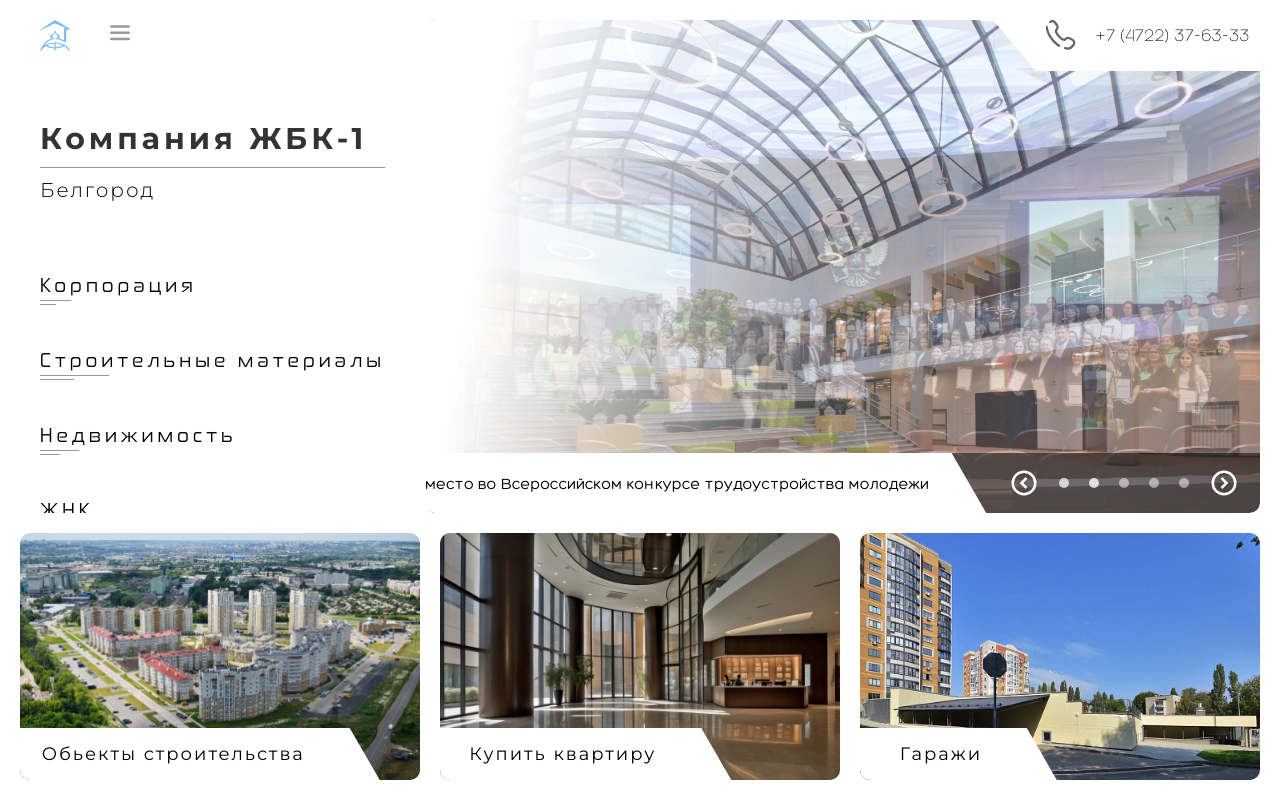
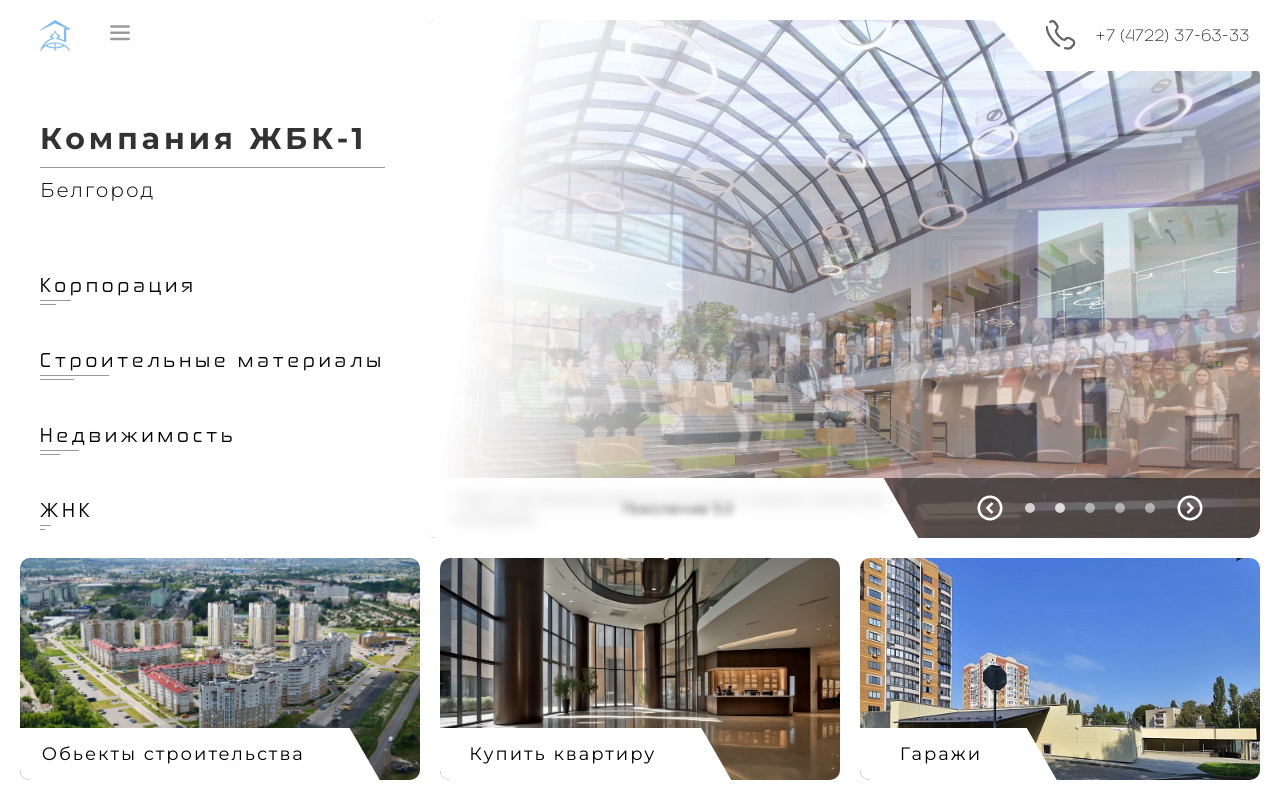
Before and after one commit to CodeGen2309/mainv4, a Vue app: page /real in a window 1280 px wide. Built offline with nearby package versions, Linux system fonts and the light colour scheme.

Commit message:
lil clean up

```diff
--- a/src/components/mainSlider.vue
+++ b/src/components/mainSlider.vue
@@ -5,39 +5,37 @@
   import slidesData from '/mocks/slides.json'
 
   let currentSlide = ref(0)
-  let currTitle = ref(slidesData[currentSlide.value].title)
   let slideTicker = false
 
 
   function nextSlide () {
-    console.log('NEXT SLIDE');
+    let isLastSlide = currentSlide.value >= slidesData.length - 1
 
-    currentSlide.value++
-    currTitle = ref(slidesData[currentSlide.value].title)
+    if (isLastSlide) { currentSlide.value = 0 }
+    else { currentSlide.value++ }
 
-    if (currentSlide.value >= slidesData.length - 1) {
-      currentSlide.value = 0
-    }
+    // console.log({currentSlide: currentSlide.value, len: slidesData.length});
   }
 
+
   function prevSlide () {
-    currentSlide.value--
-    currTitle = ref(slidesData[currentSlide.value].title)
+    let isFirstSlide = currentSlide.value <= 0
+    let lastSlide = currentSlide.value = slidesData.length - 1
 
-    if (currentSlide.value < 0) {
-      currentSlide.value = slidesData.length - 1
-    }
+    if (isFirstSlide) { lastSlide }
+    else { currentSlide.value-- }
+
+    // console.log({currentSlide: currentSlide.value, len: slidesData.length});
   }
 
 
   function toggleSlide (index) {
-    console.log(`SLIDE INDEX ${index}`);
     currentSlide.value = index
   }
 
 
   function startSlider () {
-    slideTicker = setInterval(() => {
+    slideTicker =  setInterval(() => {
       nextSlide();
     }, 5000);
   }
@@ -68,7 +66,12 @@
     <div class="sld__dock">
       <div class="sld__transformer sld__dockContentHolder">
         <div class="sld__dockContent">
-          <p class="sld__dockTitle">{{ currTitle }}</p>
+          <p class="sld__dockTitle"
+            :class="{ 'sld__dockTitle_inactive': currentSlide != index }"
+            v-for="(item, index) in slidesData" :key="index"
+          >
+            {{ item.title }}
+          </p>
         </div>
       </div>
 
@@ -135,12 +138,7 @@
 
 .sld__inactiveSlide {
   opacity: 0;
-
-  transform:
-    /* scale(1.05) */
-    translateX(10px)
-    /* translateY(50px) */
-  ;
+  transform: translateX(10px);
 }
 
 
@@ -167,20 +165,31 @@
   transform: skewX(-30deg);
 
 
-  padding: 0 20px;
+  padding: 0 20px 0 100px;
   box-sizing: border-box;
   flex-grow: 1;
 }
 
 
 .sld__dockContentHolder {
+  position: relative;
   background: white;
   margin-left: -50px;
+  width: 50%;
+  overflow: hidden;
 }
 
 
 .sld__dockTitle {
+  position: absolute;
   margin: 0; padding: 0;
+  opacity: 1;
+  transition: .5s;
+}
+
+.sld__dockTitle_inactive {
+  opacity: 0;
+  filter: blur(10px);
 }
 
 
@@ -190,11 +199,13 @@
   justify-content: center;
   gap: 20px;
 
-  flex-grow: 1;
   transform: skewX(-30deg);
 }
 
 .sld__dockControlsHolder {
+  display: flex;
+  justify-content: center;
+
   background: rgba(0, 0, 0, .5);
   padding: 0 20px;
   margin-right: -20px;
@@ -204,6 +215,7 @@
   display: flex;
   justify-content: center;
   align-items: center;
+  cursor: pointer;
 
   color: white;
   width: 30px;
--- a/src/pages/menu.vue
+++ b/src/pages/menu.vue
@@ -202,10 +202,10 @@
 
 <template>
   <section class="menup">
-    <div class="menup__back">
+    <!-- <div class="menup__back">
       <img class="menup__backImg" :src="currentBack">
       <div class="menup__backFilter"></div>
-    </div>
+    </div> -->
 
     <ul class="menup__pager">
       <li class="menup__pagerItem" v-for="(item, index) in pager" :key="index"
@@ -340,7 +340,7 @@
   position: relative;
   border-radius: 10px;
   overflow: hidden;
-  box-shadow: 0 0 10px 3px rgba(0, 0, 0, .1);
+  /* box-shadow: 0 0 10px 3px rgba(0, 0, 0, .1); */
   transition: .3s;
 }
 
--- a/src/views/mainView.vue
+++ b/src/views/mainView.vue
@@ -15,20 +15,6 @@
 let showSubMenu = ref()
 let currentSubMenu = ref(subMenuList['main'])
 
-
-
-async function enterAimation () {
-  let topimg = document.querySelector('.app__img');
-  let tiles = document.querySelectorAll('.app__tile');
-
-  // animate(topimg, { opacity: 1, scale: 1.05, translateX: '20px' }, { duration: .8 })
-
-  animate(
-    tiles,
-    {  opacity: [0, 1],  translateX: ['-50px', '0px'] },
-    { duration: .3, delay: stagger(0.1) }
-  )
-}
 
 
 async function leaveAnim () {
@@ -54,27 +40,17 @@
 
 
 async function changeSubMenu (newMenu) {
-  let subMenu, hideSub, showSub
+  let subMenu, hideDefs, showDefs, durDefs
 
   showExtMenu()
   subMenu = document.querySelectorAll('.subMenu__list')
+  hideDefs = { 'opacity': [1, 0], 'translateX': ['0px', '20px'] },
+  showDefs = { 'opacity': [0, 1], 'translateX': ['-20px', '0px'] },
+  durDefs  = { duration: 0.2 }
 
-  hideSub = [
-    subMenu,
-    { 'opacity': [1, 0], 'translateX': ['0px', '20px'] },
-    { duration: 0.2 }
-  ]
-
-  showSub = [
-    subMenu,
-    { 'opacity': [0, 1], 'translateX': ['-20px', '0px'] },
-    { duration: 0.2 }
-  ]
-
-
-  await animate([hideSub])
+  await animate(subMenu, hideDefs, durDefs)
   currentSubMenu.value = subMenuList[newMenu]
-  await animate([showSub])
+  await animate(subMenu, showDefs, durDefs)
 }
 
 
@@ -82,46 +58,25 @@
   let subMenuItem = document.querySelector('.app__subMenu')
   let items = document.querySelectorAll('.subMenu__item')
 
-  let listAnim = [
-    items,
-    { opacity: 1 },
-    { duration: .3, delay: stagger(0.03) }
+  let animList = [
+    [ subMenuItem, {'width': '100%'}, {duration: 0} ],
+    [ subMenuItem,  { 'opacity': 1}, { duration: .5} ],
+    [ items, { opacity: 1 }, { duration: .3, delay: stagger(0.03) } ]
   ]
 
-  let containerAnim = [
-    subMenuItem,
-    { 'opacity': 1},
-    { duration: .5}
-  ]
-
-  animate(
-    subMenuItem,
-    {'width': '100%'},
-    {duration: 0}
-  )
-
-
-  animate([containerAnim])
-  animate([listAnim])
+  animate(animList)
 }
 
 
 async function hideExtMenu () {
-  let subMenuItem, items,
-  coverAnim, subMenuAnim
+  let subMenuItem = document.querySelector('.app__subMenu')
 
-  subMenuItem = document.querySelector('.app__subMenu')
-  items = document.querySelector('.subMenu__item')
-
-  coverAnim = [ subMenuItem, { 'opacity': 0} ]
-
-  subMenuAnim = [ items,
-    {'width': '0%'},
-    { duration: 0 }
+  let animTest = [
+    [ subMenuItem, { 'opacity': 0}, { duration: .3} ],
+    [ subMenuItem,  { 'width': '0%'}, {at: '+0.1'} ]
   ]
 
-
-  await animate([coverAnim, subMenuAnim])
+  await animate(animTest)
 }
 
 
@@ -129,18 +84,12 @@
   console.log(ent);
 }
 
-
-onMounted(() => {
-  enterAimation()
-})
 </script>
 
 
 <template>
   <section class="app">
     <div class="app__top">
-      <!-- <side-menu class="app__smenu" @goClick="goTo" /> -->
-
       <side-menu class="app__smenu" @goClick="goTo"
         :menu="subMenuList.main" @hoverOn="changeSubMenu"
       />
@@ -160,7 +109,7 @@
 
     <ul class="app__tileList">
       <li v-for="item in props.tiles" class="app__tileItem" :key="item.title">
-        <tile :link="item.link" class="app__tile inviz" :title="item.title" :img="item.img"></tile>
+        <tile :link="item.link" class="app__tile" :title="item.title" :img="item.img"></tile>
       </li>
     </ul>
   </section>
@@ -187,7 +136,7 @@
   height: 100vh;
 
   display: grid;
-  grid-template-rows: 6fr 3fr;
+  grid-template-rows: 7fr 3fr;
   gap: 20px;
 
   padding: 20px;
@@ -328,11 +277,6 @@
   box-shadow: 0 0 20px rgba(0, 0, 0, .5);
 }
 
-.testAnim-enter-active,
-.testAnim-leave-active {
-  transform: translateX(-10%);
-  opacity: 0;
-}
 
 
 .inviz {
```
